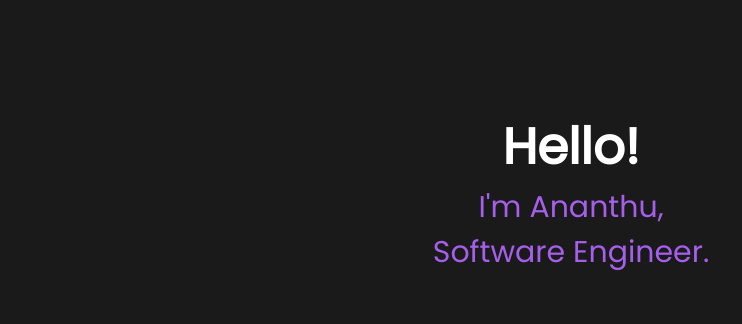
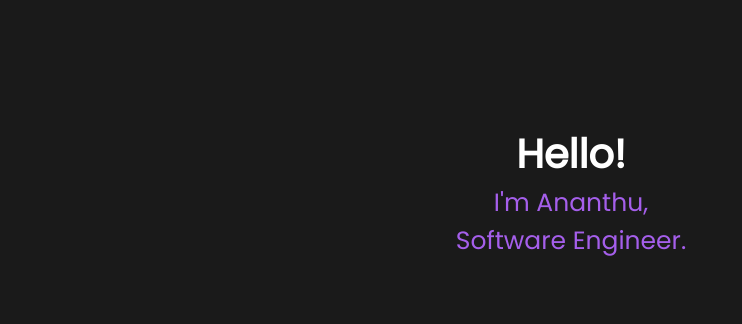
Before and after one commit to ananthun111/portfolio, a plain HTML site: page index.html in a window 1280 px wide. Shown: the part 208-532 px from the top of the page, 69-811 px from the left. Drawn offline with Linux system fonts and the light colour scheme.

Commit message:
v_0.0.0.5

```diff
--- a/css/style.scss
+++ b/css/style.scss
@@ -83,11 +83,11 @@ a{
         text-align: center;
         h2{
             color: var(--p4);
-            font-size: 50px;
+            font-size: 40px;
         }
         p{
             color: var(--p2);
-            font-size: 30PX;
+            font-size: 25PX;
         }
     }
 }
```
Also changed, not shown: css/style.css.
